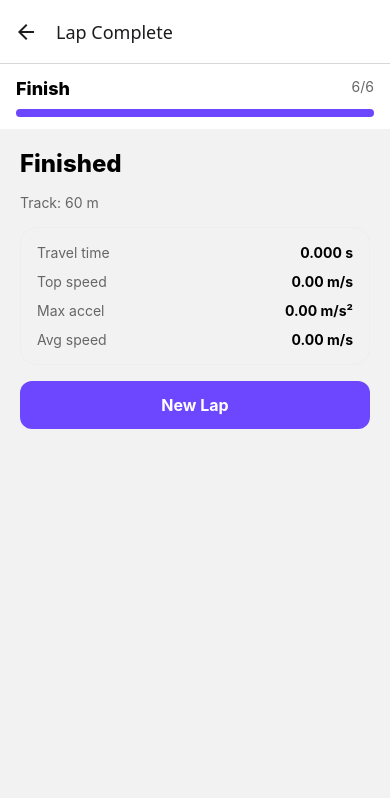
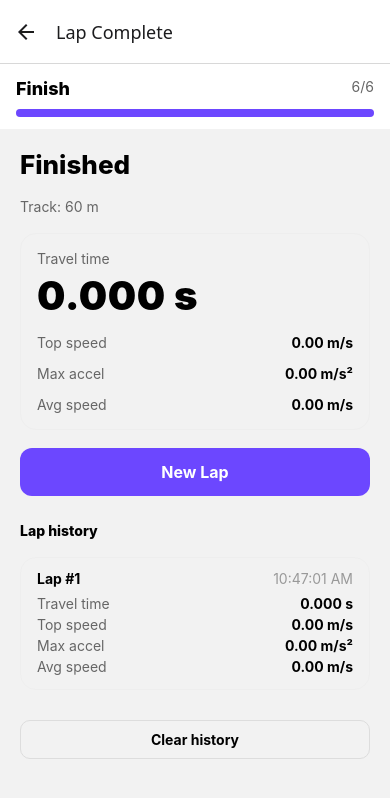
Before and after one commit to Wiiifiii/ESP8266-MPU6050-TOF, a React Native app in the folder app/: screen /Finished in a window 390 px wide. Shown: the top 798 px of the page. Built offline with nearby package versions, Linux system fonts and the light colour scheme.

Commit message:
app: add format helpers, reusable HistoryList; upgrade FinishedScreen to save lap to history and show formatted stats

```diff
--- /dev/null
+++ b/app/components/HistoryList.js
@@ -0,0 +1,51 @@
+// components/HistoryList.js
+import React from 'react';
+import { View, Text, FlatList } from 'react-native';
+import { fmtTime, fmtSpeed, fmtAccel } from '../utils/format';
+
+export default function HistoryList({ items = [] }) {
+  if (!items.length) {
+    return (
+      <View style={{ borderWidth: 1, borderColor: '#eee', borderRadius: 16, padding: 16 }}>
+        <Text style={{ color: '#666' }}>No laps yet.</Text>
+      </View>
+    );
+  }
+
+  return (
+    <FlatList
+      data={items}
+      keyExtractor={(_, idx) => `lap-${idx}`}
+      renderItem={({ item, index }) => (
+        <View style={{
+          paddingVertical: 12,
+          borderBottomWidth: index === items.length - 1 ? 0 : 1,
+          borderBottomColor: '#eee'
+        }}>
+          <View style={{ flexDirection: 'row', justifyContent: 'space-between', marginBottom: 6 }}>
+            <Text style={{ fontWeight: '700' }}>Lap #{items.length - index}</Text>
+            {item.when && (
+              <Text style={{ color: '#999' }}>
+                {new Date(item.when).toLocaleTimeString()}
+              </Text>
+            )}
+          </View>
+          <Row label="Travel time" value={fmtTime(item.elapsedMs)} />
+          <Row label="Top speed"   value={fmtSpeed(item.topSpeed)} />
+          <Row label="Max accel"   value={fmtAccel(item.maxAccel)} />
+          <Row label="Avg speed"   value={fmtSpeed(item.avgSpeed)} />
+        </View>
+      )}
+      style={{ borderWidth: 1, borderColor: '#eee', borderRadius: 16, paddingHorizontal: 16 }}
+    />
+  );
+}
+
+function Row({ label, value }) {
+  return (
+    <View style={{ flexDirection: 'row', justifyContent: 'space-between', marginVertical: 2 }}>
+      <Text style={{ color: '#666' }}>{label}</Text>
+      <Text style={{ fontWeight: '700' }}>{value}</Text>
+    </View>
+  );
+}
--- a/app/screens/FinishedScreen.js
+++ b/app/screens/FinishedScreen.js
@@ -1,15 +1,10 @@
-import React from 'react';
+import React, { useEffect } from 'react';
 import { View, Text, Pressable } from 'react-native';
 import StepperHeader from '../components/StepperHeader';
 import { useLap } from '../context/LapContext';
 import { computeMetrics } from '../utils/metrics';
-
-function fmtTime(ms) {
-  const s = ms / 1000;
-  const whole = Math.floor(s);
-  const msPart = Math.floor((s - whole) * 1000);
-  return `${whole}.${msPart.toString().padStart(3,'0')} s`;
-}
+import { fmtTime, fmtSpeed, fmtAccel } from '../utils/format';
+import HistoryList from '../components/HistoryList';
 
 export default function FinishedScreen({ navigation }) {
   const {
@@ -17,38 +12,48 @@ export default function FinishedScreen({ navigation }) {
     startTime, endTime,
     readings,
     lastSummary, setLastSummary,
+    lapHistory, setLapHistory,
     resetLap,
   } = useLap();
 
+  // Compute or reuse summary
   const summary = lastSummary ?? computeMetrics({
     readings,
     trackDistance: Number(trackDistance) || 0,
     startTime, endTime,
   });
 
-  const stats = [
-    { label: 'Travel time', value: fmtTime(summary.elapsedMs) },
-    { label: 'Top speed',   value: `${summary.topSpeed.toFixed(2)} m/s` },
-    { label: 'Max accel',   value: `${summary.maxAccel.toFixed(2)} m/s²` },
-    { label: 'Avg speed',   value: `${summary.avgSpeed.toFixed(2)} m/s` },
-  ];
+  // Ensure it’s in history once
+  useEffect(() => {
+    if (!summary) return;
+    if (!lastSummary) setLastSummary(summary);
+
+    // Only push if an identical "when" isn't already in history
+    const withWhen = { ...summary, when: endTime || Date.now() };
+    const already =
+      lapHistory?.some(s => Math.abs((s.when ?? 0) - (withWhen.when ?? 1)) < 5) ?? false;
+    if (!already) {
+      setLapHistory(prev => [withWhen, ...(prev || [])].slice(0, 10));
+    }
+    // eslint-disable-next-line react-hooks/exhaustive-deps
+  }, []);
 
   return (
     <View style={{ flex: 1 }}>
       <StepperHeader stepIndex={5} />
-      <View style={{ padding: 20, gap: 16 }}>
-        <Text style={{ fontSize: 24, fontWeight: '800' }}>Finished</Text>
+
+      <View style={{ padding: 20, gap: 18 }}>
+        <Text style={{ fontSize: 26, fontWeight: '800' }}>Finished</Text>
         <Text style={{ color: '#666' }}>Track: {Number(trackDistance)} m</Text>
 
+        {/* Hero card like your screenshot */}
         <View style={{
-          borderWidth: 1, borderColor: '#eee', borderRadius: 16, padding: 16, gap: 12
+          borderWidth: 1, borderColor: '#eee', borderRadius: 16, padding: 16, gap: 14
         }}>
-          {stats.map((s, i) => (
-            <View key={i} style={{ flexDirection: 'row', justifyContent: 'space-between' }}>
-              <Text style={{ color: '#666' }}>{s.label}</Text>
-              <Text style={{ fontWeight: '700' }}>{s.value}</Text>
-            </View>
-          ))}
+          <BigStat label="Travel time" value={fmtTime(summary.elapsedMs)} />
+          <Row label="Top speed" value={fmtSpeed(summary.topSpeed)} />
+          <Row label="Max accel" value={fmtAccel(summary.maxAccel)} />
+          <Row label="Avg speed" value={fmtSpeed(summary.avgSpeed)} />
         </View>
 
         <Pressable
@@ -67,7 +72,45 @@ export default function FinishedScreen({ navigation }) {
         >
           <Text style={{ color: 'white', fontWeight: '700', fontSize: 16 }}>New Lap</Text>
         </Pressable>
+
+        {/* Lap history list */}
+        <Text style={{ marginTop: 8, fontWeight: '800' }}>Lap history</Text>
+        <HistoryList items={lapHistory} />
+
+        {/* Optional: clear history */}
+        <Pressable
+          onPress={() => setLapHistory([])}
+          style={({ pressed }) => ({
+            marginTop: 12,
+            paddingVertical: 10,
+            borderRadius: 10,
+            borderWidth: 1,
+            borderColor: '#ddd',
+            alignItems: 'center',
+            opacity: pressed ? 0.85 : 1
+          })}
+        >
+          <Text style={{ fontWeight: '700' }}>Clear history</Text>
+        </Pressable>
       </View>
     </View>
   );
 }
+
+function Row({ label, value }) {
+  return (
+    <View style={{ flexDirection: 'row', justifyContent: 'space-between' }}>
+      <Text style={{ color: '#666' }}>{label}</Text>
+      <Text style={{ fontWeight: '700' }}>{value}</Text>
+    </View>
+  );
+}
+
+function BigStat({ label, value }) {
+  return (
+    <View>
+      <Text style={{ color: '#666', marginBottom: 4 }}>{label}</Text>
+      <Text style={{ fontSize: 40, fontWeight: '900', letterSpacing: 0.5 }}>{value}</Text>
+    </View>
+  );
+}
--- /dev/null
+++ b/app/utils/format.js
@@ -0,0 +1,9 @@
+// app/utils/format.js
+export function fmtTime(ms) {
+  const s = ms / 1000;
+  const whole = Math.floor(s);
+  const msPart = Math.floor((s - whole) * 1000);
+  return `${whole}.${msPart.toString().padStart(3, '0')} s`;
+}
+export const fmtSpeed = v => `${(Number(v) || 0).toFixed(2)} m/s`;
+export const fmtAccel = v => `${(Number(v) || 0).toFixed(2)} m/s²`;
```
